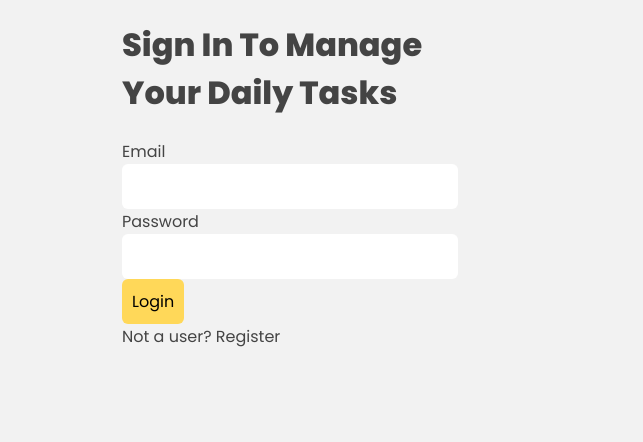
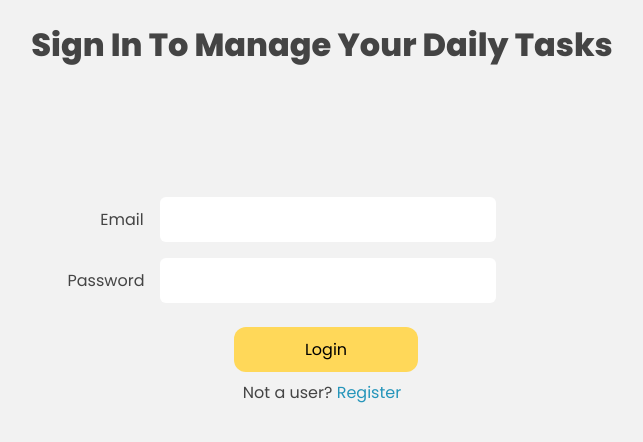
Before and after one commit to fardisaz/my-tasks, a Vue app: page / in a window 1280 px wide. Shown: the top 442 px of the page, without its empty margins (318-961 px from the left). Built offline with nearby package versions, Linux system fonts and the light colour scheme; no server answers.

Commit message:
Work on the styling of sign in page

```diff
--- a/src/assets/main.css
+++ b/src/assets/main.css
@@ -81,14 +81,14 @@ header h1 {
   background: #e7e7e7;
   padding: 20px 0;
 }
-form {
+.task-form {
   max-width: 400px;
   margin: 0 auto;
   display: grid;
   grid-template-columns: 3fr 1fr;
   gap: 10px;
 }
-form button {
+.taskpage-button {
   background: #ffd859;
   border: 0;
   padding: 10px;
@@ -117,3 +117,33 @@ form input {
 .aligneItems {
   display: flex;
 }
+.checkout-form {
+  text-align: center;
+}
+.signInlabel {
+  margin: 2rem 1rem;
+}
+#email,
+#password {
+  margin-bottom: 1rem;
+}
+.signin-button {
+  background: #ffd859;
+  border: 0;
+  padding: 10px;
+  font-family: "Poppins";
+  border-radius: 12px;
+  cursor: pointer;
+  font-size: 1em;
+  width: 11.5rem;
+  margin-left: 0.5rem;
+  margin-bottom: 0.5rem;
+  margin-top: 0.5rem;
+}
+.log-link {
+  color: rgb(37, 149, 186);
+  cursor: pointer;
+}
+.log-link:hover {
+  font-weight: bold;
+}
--- a/src/components/TaskForm.vue
+++ b/src/components/TaskForm.vue
@@ -1,7 +1,7 @@
 <template>
-  <form @submit.prevent="handleSubmit">
+  <form @submit.prevent="handleSubmit" class="task-form">
     <input type="text" placeholder="I need to ..." v-model="newTask" />
-    <button>Add</button>
+    <button class="taskpage-button">Add</button>
   </form>
 </template>
 <script setup>
--- a/src/stores/TaskStore.js
+++ b/src/stores/TaskStore.js
@@ -30,7 +30,7 @@ export const useTaskStore = defineStore("taskStore", {
       setDoc(userRef, { tasks: [] }, { merge: true });
     },
     async getUser() {
-      const userRef = doc(db, "users", auth.currentUser.uid);
+      const userRef = doc(db, "users", auth?.currentUser?.uid);
       const docSnap = await getDoc(userRef);
       this.user = {
         id: auth.currentUser.uid,
--- a/src/views/SignIn.vue
+++ b/src/views/SignIn.vue
@@ -3,12 +3,15 @@
     <form @submit.prevent="handleSubmit" class="checkout-form">
       <div>
         <h1>Sign In To Manage Your Daily Tasks</h1>
+        <div style="margin-top: 8rem; margin-right: 4rem">
           <div>
-          <label for="email">Email</label>
+            <label for="email" class="signInlabel">Email</label>
             <input type="email" id="email" v-model="data.email" required />
           </div>
           <div>
-          <label for="password">Password</label>
+            <label for="password" style="margin-left: -1rem; margin-right: 1rem"
+              >Password</label
+            >
             <input
               type="password"
               id="password"
@@ -16,16 +19,21 @@
               required
             />
           </div>
+        </div>
         <div>
-          <button type="submit">
+          <button class="signin-button" type="submit">
             {{ mode === "login" ? "Login" : "Register" }}
           </button>
-          <div @click="toggleMode(mode === 'login' ? 'register' : 'login')">
-            {{
-              mode === "login"
-                ? "Not a user? Register"
-                : "Already the user? Login"
-            }}
+          <div>
+            {{ mode === "login" ? "Not a user?" : "Already the user?" }}
+            <a
+              v-if="mode === 'login'"
+              class="log-link"
+              @click="toggleMode('register')"
+            >
+              Register</a
+            >
+            <a v-else class="log-link" @click="toggleMode('login')"> Login</a>
           </div>
         </div>
       </div>
@@ -93,7 +101,10 @@ const register = async (email, password) => {
     .then((res) => {
       taskStore.addUser();
       success();
+      setTimeout(() => {
+        mode.value = "login";
         router.push({ name: "SignIn" });
+      }, 4000);
     })
     .catch((error) => {
       errorRegister();
--- a/src/views/TaskPage.vue
+++ b/src/views/TaskPage.vue
@@ -47,17 +47,15 @@ import { storeToRefs } from "pinia";
 import { computed } from "vue";
 import { useTaskStore } from "../stores/TaskStore";
 import TaskDetails from "../components/TaskDetails.vue";
-import { ref } from "vue";
+import { ref, onMounted } from "vue";
 import TaskForm from "../components/TaskForm.vue";
 import SelectOptions from "../components/SelectOptions.vue";
 import { auth } from "../firebase.js";
-import { signOut, onAuthStateChanged } from "firebase/auth";
+import { signOut } from "firebase/auth";
 import router from "@/router";
 const taskStore = useTaskStore();
 const { favs, totalCount, favCount } = storeToRefs(taskStore);
-
-// fetch tasks
-onAuthStateChanged(auth, (currentUser) => {
+onMounted(() => {
   taskStore.getUser();
 });
 
```
Lines whose indentation alone changed are shown as unchanged.
